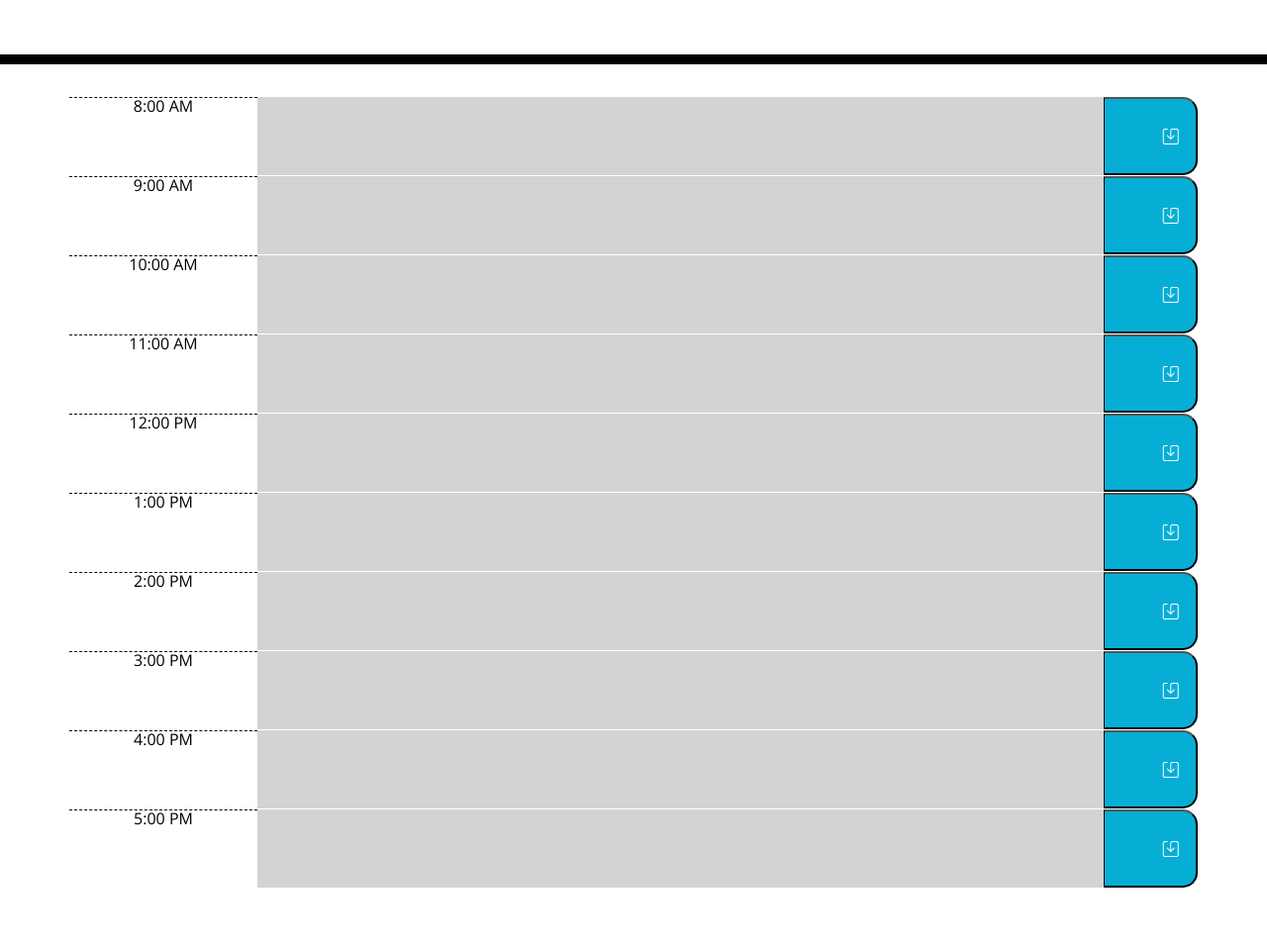
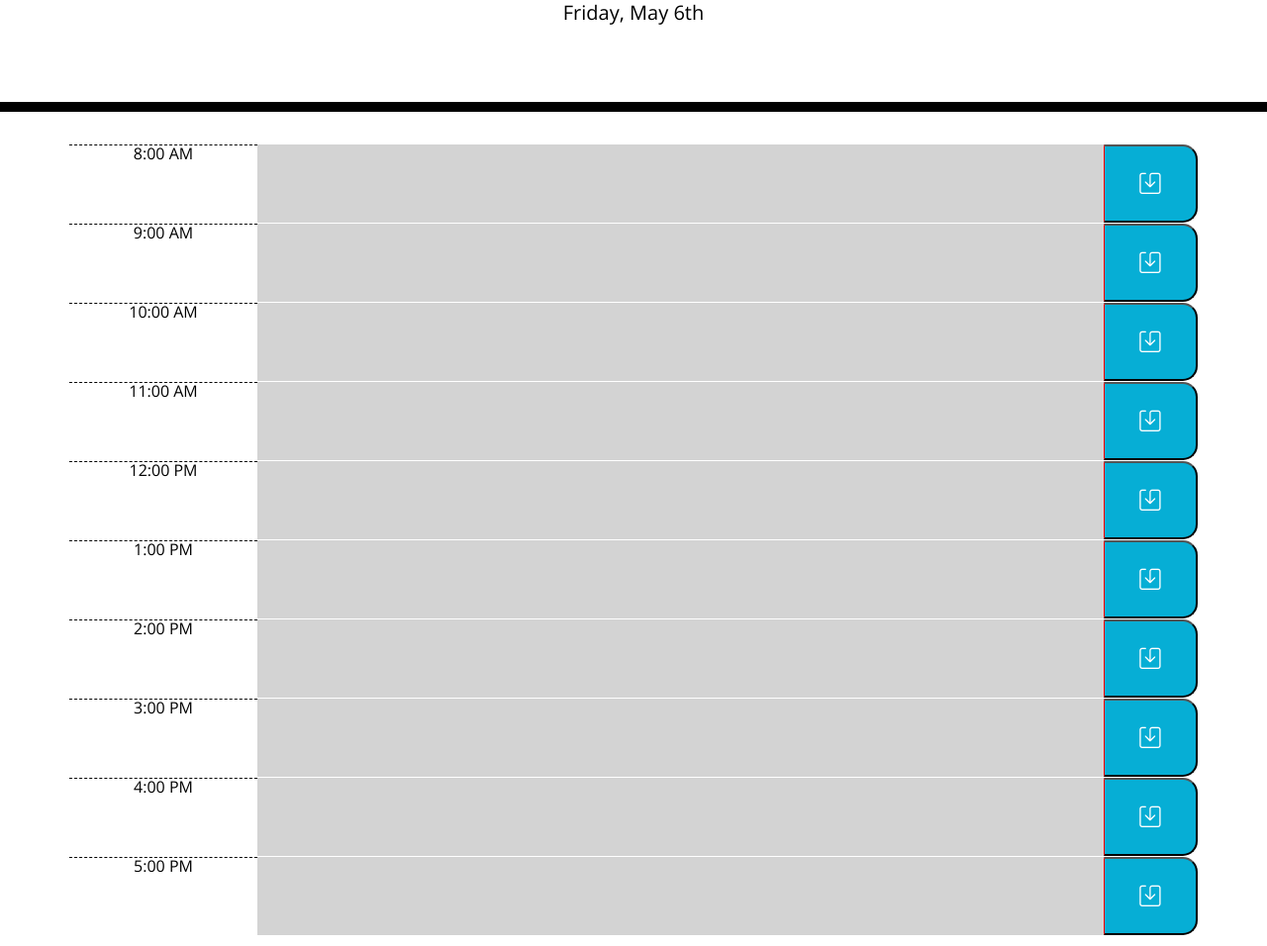
Before and after one commit to rstanbaugh/Work-Day-Scheduler, a plain HTML site: page index.html in a window 1280 px wide. Shown: the part 207-1163 px from the top of the page at 99% size. Drawn offline with nearby package versions, Linux system fonts and the light colour scheme.

Commit message:
got input working and aligned

```diff
--- a/assets/css/style.css
+++ b/assets/css/style.css
@@ -15,7 +15,6 @@ textarea{
 
 p{
   height: 90%;
-  margin: auto auto;
 }
 
 .jumbotron {
@@ -36,7 +35,7 @@ p{
 }
 
 .row {
-  white-space: pre-wrap;
+  /* white-space: pre-wrap; */
   height: 80px;
   border-top: 1px solid white;
 }
@@ -63,7 +62,7 @@ p{
 }
 
 .saveBtn {
-  border-left: 1px solid black;
+  border-left: 1px solid red;
   border-top-right-radius: 15px;
   border-bottom-right-radius: 15px;
   background-color: #06AED5;
@@ -72,5 +71,5 @@ p{
 
 .saveBtn i:hover {
   font-size: 20px;
-  transition: all .3s ease-in-out;
+  transition: all .2s ease-in-out;
 }
--- a/assets/js/script.js
+++ b/assets/js/script.js
@@ -1,2 +1,70 @@
 // set current day
 $('#currentDay').text(moment().format('dddd, MMM Do'));
+
+// tasks array
+tasks = {};
+
+$(".saveBtn").on("click",function(){
+  console.log("save button clicked");
+});
+
+
+// $(".task").on("click","textarea", function(){
+$(".taskDiv").on("click", "p", function(){
+    console.log(this,"save button clicked");
+  // get current text of p element
+  var text = $(this)
+    .text()
+    .trim();
+
+  // replace p element with a new textarea
+  var textInput = $("<textarea>")
+    .addClass("form-control")
+    .val(text);
+  $(this).replaceWith(textInput);
+
+  // auto focus new element
+  textInput.trigger("focus");
+});
+
+  // editable field was un-focused
+  $(".task").on("blur", "textarea", function() {
+    //get the textareas; current value/text
+      var text = $(this)
+        .val()
+        .trim();
+
+      //recreate p element
+      var taskP = $("<p>")
+        .addClass("m-1")
+        .text(text);
+
+      // replace textarea with new content
+      $(this).replaceWith(taskP);
+    });
+
+
+
+var loadTasks = function(){
+  // load from local storage
+  tasks = JSON.parse(localStorage.getItem("tasks"));
+
+    // if nothing in localStorage, create a new object to track task toDo items
+    if (!tasks) {
+      tasks = {
+        toDo: [],
+      };
+    }
+
+    // loop over object properties
+    $.each(tasks, function(list, arr) {
+      arr.forEach(function(task) {
+        createTask(task.text, task.date, list);
+    });
+  });
+}
+
+
+var saveTasks = function(){
+// save to local storage
+}
--- a/index.html
+++ b/index.html
@@ -32,98 +32,100 @@
     <header class="jumbotron">
       <h1 class="display-3">Work Day Scheduler</h1>
       <p class="lead">A simple calendar app for scheduling your work day</p>
+      <br>
       <p id="currentDay" class="lead"></p>
     </header>
     <div class="container">
       <!-- Timeblocks go here -->
+
       <div class="row time-block ">
         <div class="col-2 hour">8:00 AM</div>
-        <div class="col-9 past" id="time-8" >
-          <p id="task-8"></p>
+        <div class="col-9 past taskDiv";">
+          <p class="task"></p>
         </div>
-        <button class="col 1 saveBtn" id="save-btn">
-          <i class="bi bi-save"></i>
-        </button>
+        <button class="col-1 saveBtn" id="save-btn">
+          <i class="bi bi-save fa-lg"></i>
+          </button>
       </div>
       <div class="row time-block">
         <div class="col-2 hour">9:00 AM</div>
-        <div class="col-9 past" id="time-9" >
-          <p id="item-9"></p>
+        <div class="col-9 past taskDiv";">
+          <p class="task"></p>
         </div>
-        <button class="col 1 saveBtn" id="save-btn">
-          <i class="bi bi-save"></i>
+        <button class="col-1 saveBtn" id="save-btn">
+          <i class="bi bi-save fa-lg"></i>
         </button>
       </div>
       <div class="row time-block">
         <div class="col-2 hour">10:00 AM</div>
-        <div class="col-9 past" id="time-10" >
-          <p id="item-10"></p>
+        <div class="col-9 past taskDiv";">
+          <p class="task"></p>
         </div>
-        <button class="col 1 saveBtn" id="save-btn">
-          <i class="bi bi-save"></i>
+        <button class="col-1 saveBtn" id="save-btn">
+          <i class="bi bi-save fa-lg"></i>
         </button>
       </div>
       <div class="row time-block">
         <div class="col-2 hour">11:00 AM</div>
-        <div class="col-9 past" id="time-11" >
-          <p id="item-11"></p>
+        <div class="col-9 past taskDiv";">
+          <p class="task"></p>
         </div>
-        <button class="col 1 saveBtn" id="save-btn">
-          <i class="bi bi-save"></i>
+        <button class="col-1 saveBtn" id="save-btn">
+          <i class="bi bi-save fa-lg"></i>
         </button>
       </div>
       <div class="row time-block">
         <div class="col-2 hour">12:00 PM</div>
-        <div class="col-9 past" id="time-12" >
-          <p id="item-12"></p>
+        <div class="col-9 past taskDiv";">
+          <p class="task"></p>
         </div>
-        <button class="col 1 saveBtn" id="save-btn">
-          <i class="bi bi-save"></i>
+        <button class="col-1 saveBtn" id="save-btn">
+          <i class="bi bi-save fa-lg"></i>
         </button>
       </div>
       <div class="row time-block">
         <div class="col-2 hour">1:00 PM</div>
-        <div class="col-9 past" id="time-1" >
-          <p id="item-1"></p>
+        <div class="col-9 past taskDiv";">
+          <p class="task"></p>
         </div>
-        <button class="col 1 saveBtn" id="save-btn">
-          <i class="bi bi-save"></i>
+        <button class="col-1 saveBtn" id="save-btn">
+          <i class="bi bi-save fa-lg"></i>
         </button>
       </div>
       <div class="row time-block">
         <div class="col-2 hour">2:00 PM</div>
-        <div class="col-9 past" id="time-2" >
-          <p id="item-2"></p>
+        <div class="col-9 past taskDiv";">
+          <p class="task"></p>
         </div>
-        <button class="col 1 saveBtn" id="save-btn">
-          <i class="bi bi-save"></i>
+        <button class="col-1 saveBtn" id="save-btn">
+          <i class="bi bi-save fa-lg"></i>
         </button>
       </div>
       <div class="row time-block">
         <div class="col-2 hour">3:00 PM</div>
-        <div class="col-9 past" id="time-3" >
-          <p id="item-3"></p>
+        <div class="col-9 past taskDiv";">
+          <p class="task"></p>
         </div>
-        <button class="col 1 saveBtn" id="save-btn">
-          <i class="bi bi-save"></i>
+        <button class="col-1 saveBtn" id="save-btn">
+          <i class="bi bi-save fa-lg"></i>
         </button>
       </div>
       <div class="row time-block">
         <div class="col-2 hour">4:00 PM</div>
-        <div class="col-9 past" id="time-4" >
-          <p id="item-4"></p>
+        <div class="col-9 past taskDiv";">
+          <p class="task"></p>
         </div>
-        <button class="col 1 saveBtn" id="save-btn">
-          <i class="bi bi-save"></i>
+        <button class="col-1 saveBtn" id="save-btn">
+          <i class="bi bi-save fa-lg"></i>
         </button>
       </div>
       <div class="row time-block">
         <div class="col-2 hour">5:00 PM</div>
-        <div class="col-9 past" id="time-5" >
-          <p id="item-5"></p>
+        <div class="col-9 past taskDiv";">
+          <p class="task"></p>
         </div>
-        <button class="col 1 saveBtn" id="save-btn">
-          <i class="bi bi-save"></i>
+        <button class="col-1 saveBtn" id="save-btn">
+          <i class="bi bi-save fa-lg"></i>
         </button>
       </div>
     </div>
```
